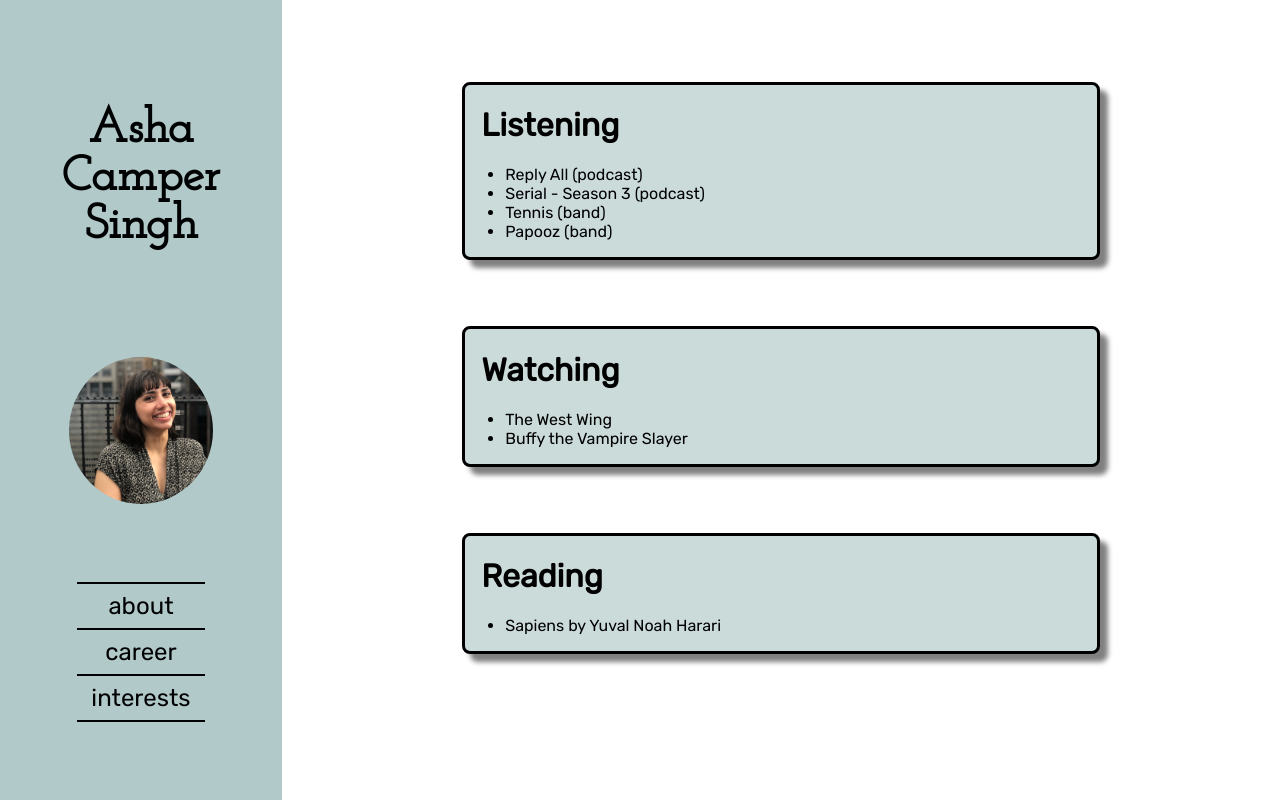
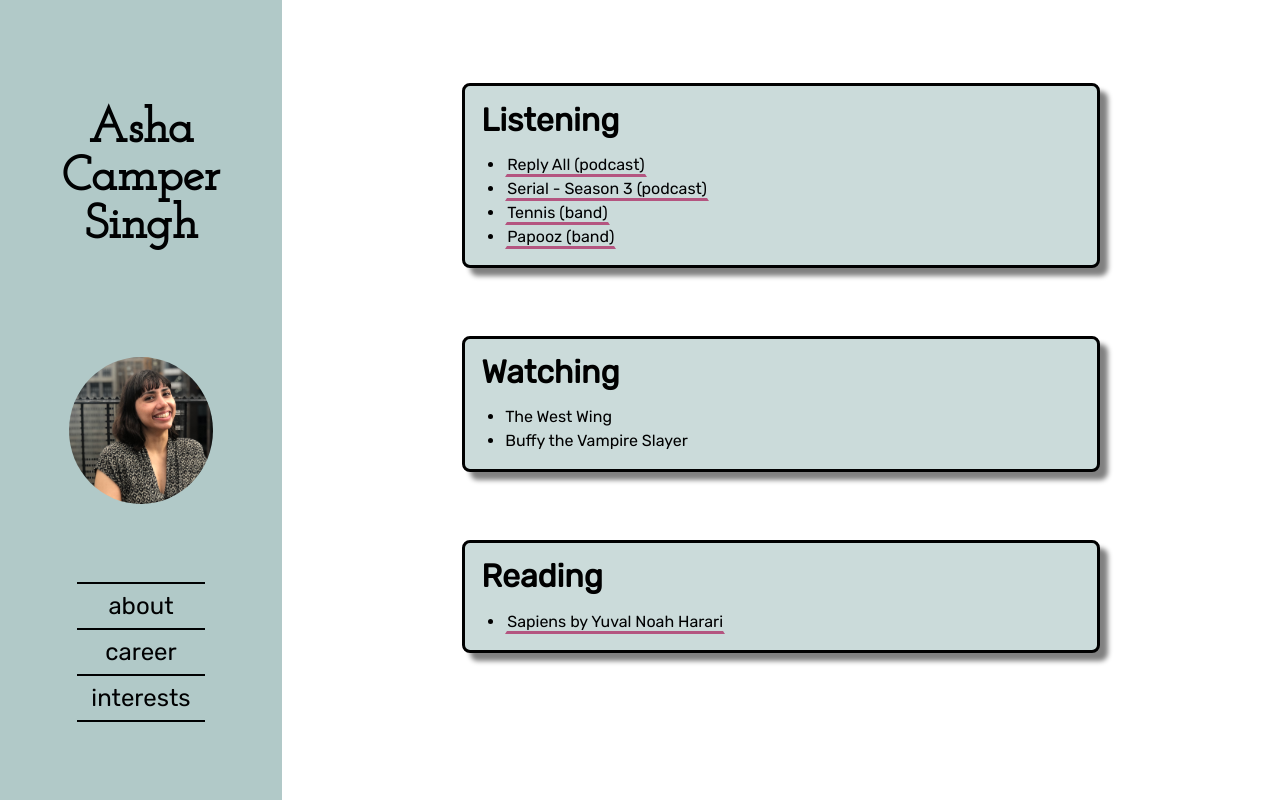
Before and after one commit to ashacs/ashacs.github.io, a React (Create React App) app: page /interests in a window 1280 px wide. Built offline with nearby package versions, Linux system fonts and the light colour scheme; a web font is replaced by a local one.

Commit message:
Update card links to have underline style with oblique style on hover

```diff
--- a/src/Components/Card/index.js
+++ b/src/Components/Card/index.js
@@ -23,7 +23,7 @@ class Card extends Component {
 function renderItem(item) {
   if (item.title && item.link) {
     return (
-      <a href={item.link} target="_blank" rel="noopener noreferrer">
+      <a href={item.link} class="card-item-link" target="_blank" rel="noopener noreferrer">
         {item.title}
       </a>
     );
--- a/src/Components/Card/index.scss
+++ b/src/Components/Card/index.scss
@@ -7,16 +7,27 @@
   box-shadow: 8px 8px 5px grey;
   max-width: 80%;
   width: 70%;
+  line-height: 1.5rem;
 
-  a:hover {
-    color: $brand-color_pink_dark;
+  &:not(:last-child) {
+    margin-bottom: 2rem;
   }
-}
-
-.card:not(:last-child) {
-  margin-bottom: 2rem;
 }
 
 .card-title {
   padding-left: 1rem;
 }
+
+.card-item-link {
+  border-bottom: 3px solid $brand-color_pink_dark;
+  border-right: 2px solid transparent;
+  border-left: 2px solid transparent;
+
+  &:hover {
+    font-style: oblique;
+  }
+
+  &:not(:last-child) {
+    margin-bottom: 2rem;
+  }
+}
```
